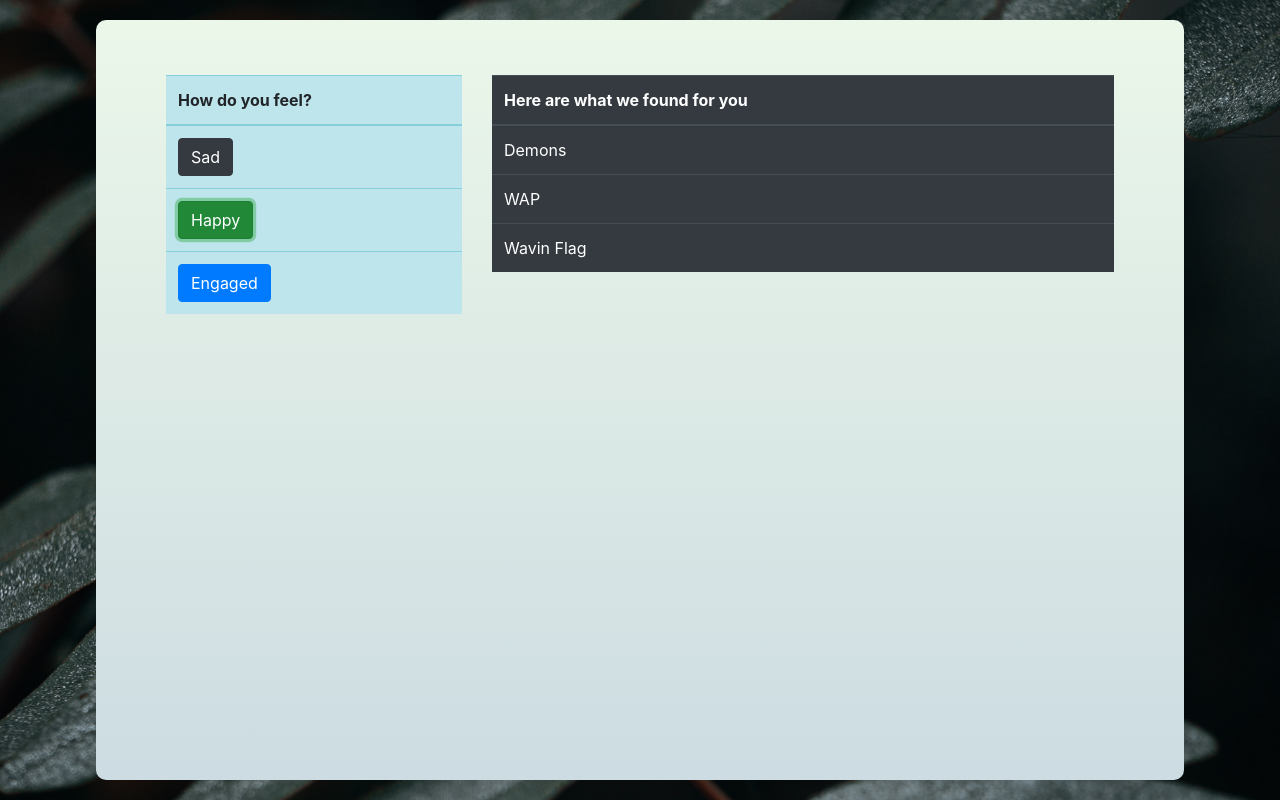
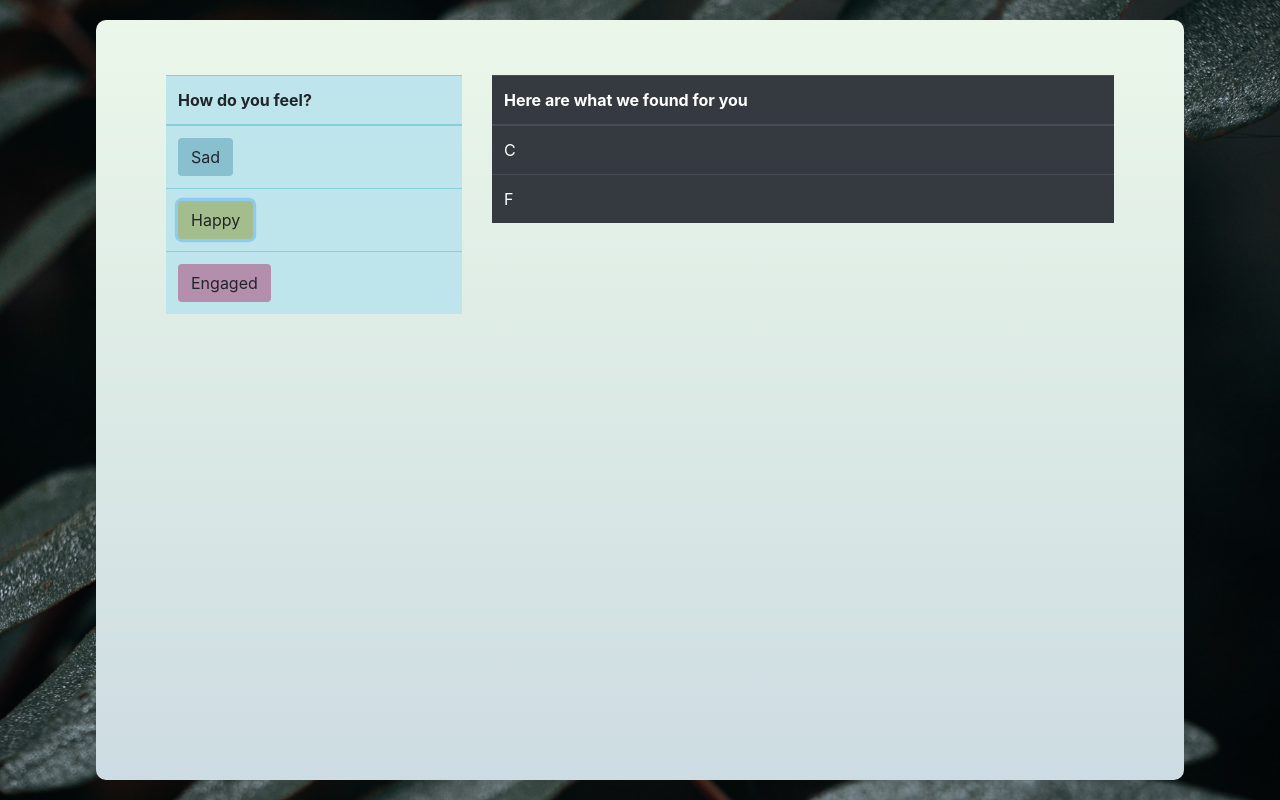
Before and after one commit to tq-o/cs326-final-kappa, a website: page front/html/music-listing.html in a window 1280 px wide. Both pictures are taken after a click on the button "Happy". Drawn offline with nearby package versions, Linux system fonts and the light colour scheme.

Commit message:
Add random feater in music lising

```diff
--- a/front/html/music-listing.html
+++ b/front/html/music-listing.html
@@ -2,10 +2,25 @@
 <html>
   <head>
     <meta charset="UTF-8" />
-    <meta name="viewport" content="width=device-width, initial-scale=1, shrink-to-fit=no">
-    <link rel="stylesheet" href="https://cdn.jsdelivr.net/npm/bootstrap@4.5.3/dist/css/bootstrap.min.css" integrity="sha384-TX8t27EcRE3e/ihU7zmQxVncDAy5uIKz4rEkgIXeMed4M0jlfIDPvg6uqKI2xXr2" crossorigin="anonymous">
-    <link rel="stylesheet" type="text/css" href="../css/base.css"> <!-- Remeber to change this link-->
-    <link href="../fonts/fontawesome-free-5.15.1-web/css/all.css" rel="stylesheet"> <!-- Remeber to change this link-->
+    <meta
+      name="viewport"
+      content="width=device-width, initial-scale=1, shrink-to-fit=no"
+    />
+    <link
+      rel="stylesheet"
+      href="https://cdn.jsdelivr.net/npm/bootstrap@4.5.3/dist/css/bootstrap.min.css"
+      integrity="sha384-TX8t27EcRE3e/ihU7zmQxVncDAy5uIKz4rEkgIXeMed4M0jlfIDPvg6uqKI2xXr2"
+      crossorigin="anonymous"
+    />
+    <link rel="stylesheet" type="text/css" href="../css/base.css" />
+    <!-- Remeber to change this link-->
+    <link
+      href="../fonts/fontawesome-free-5.15.1-web/css/all.css"
+      rel="stylesheet"
+    />
+    <!-- Remeber to change this link-->
+
+    <script type="module" src="../js/music-listing.js" defer></script>
   </head>
   <body>
     <div class="background">
@@ -19,37 +34,19 @@
                     <th scope="col">How do you feel?</th>
                   </tr>
                 </thead>
-                <tbody>
-                  <tr>
-                    <td><button type="button" class="btn btn-dark">Sad</button></td>
-                  </tr>
-                  <tr>
-                    <td><button type="button" class="btn btn-success">Happy</button></td>
-                  </tr>
-                  <tr>
-                    <td><button type="button" class="btn btn-primary">Engaged</button></td>
-                  </tr>
-                </tbody>
+                <tbody id="mood-list"></tbody>
               </table>
             </div>
             <div class="col-8">
               <table class="table table-dark">
                 <thead>
                   <tr>
-                    <th scope="col">Here are what we found for you</th>
+                    <th scope="col" id="song-list-head">
+                      You songs will appear here
+                    </th>
                   </tr>
                 </thead>
-                <tbody>
-                  <tr>
-                    <td>Demons</td>
-                  </tr>
-                  <tr>
-                    <td>WAP</td>
-                  </tr>
-                  <tr>
-                    <td>Wavin Flag</td>
-                  </tr>
-                </tbody>
+                <tbody id="song-list"></tbody>
               </table>
             </div>
           </div>
--- /dev/null
+++ b/front/js/music-listing.js
@@ -0,0 +1,96 @@
+const music_array = [
+  {
+    name: "A",
+    mood: "Sad",
+  },
+  {
+    name: "B",
+    mood: "Sad",
+  },
+  {
+    name: "Z",
+    mood: "Sad",
+  },
+  {
+    name: "C",
+    mood: "Happy",
+  },
+  {
+    name: "D",
+    mood: "Happy",
+  },
+  {
+    name: "F",
+    mood: "Happy",
+  },
+  {
+    name: "E",
+    mood: "Engaged",
+  },
+  {
+    name: "G",
+    mood: "Engaged",
+  },
+  {
+    name: "H",
+    mood: "Engaged",
+  },
+];
+
+const mood_array = [
+  { mood: "Sad", color: "#88C0D0" },
+  { mood: "Happy", color: "#A3BE8C" },
+  { mood: "Engaged", color: "#B48EAD" },
+];
+
+const num_song = 2;
+
+function shuffle(array) {
+  let m = array.length;
+  while (m) {
+    const i = Math.floor(Math.random() * m--);
+    const t = array[m];
+    array[m] = array[i];
+    array[i] = t;
+  }
+  return array;
+}
+
+// Create all the mood button
+const moods = document.getElementById("mood-list");
+
+mood_array.forEach((e) => {
+  const tr = document.createElement("tr");
+  const td = document.createElement("td");
+  const b = document.createElement("button");
+  b.style = `background:${e.color}`;
+  b.type = "button";
+  b.classList.add("btn");
+  b.innerText = e.mood;
+  b.addEventListener("click", function () {
+    updatePlaylist(b.innerText);
+  });
+  td.appendChild(b);
+  tr.appendChild(td);
+  moods.append(tr);
+});
+
+function updatePlaylist(mood) {
+  const head = document.getElementById("song-list-head");
+  head.innerText = "Here are what we found for you";
+  const list = document.getElementById("song-list");
+
+  shuffle(music_array);
+  list.innerHTML = "";
+
+  music_array
+    .filter((e) => e.mood === mood)
+    .slice(0, num_song)
+    .forEach((e) => {
+      const tr = document.createElement("tr");
+      const td = document.createElement("td");
+      td.innerText = e.name;
+      tr.appendChild(td);
+      list.append(tr);
+    });
+}
```
Also changed, not shown: front/js/activities-listing.js (added).
